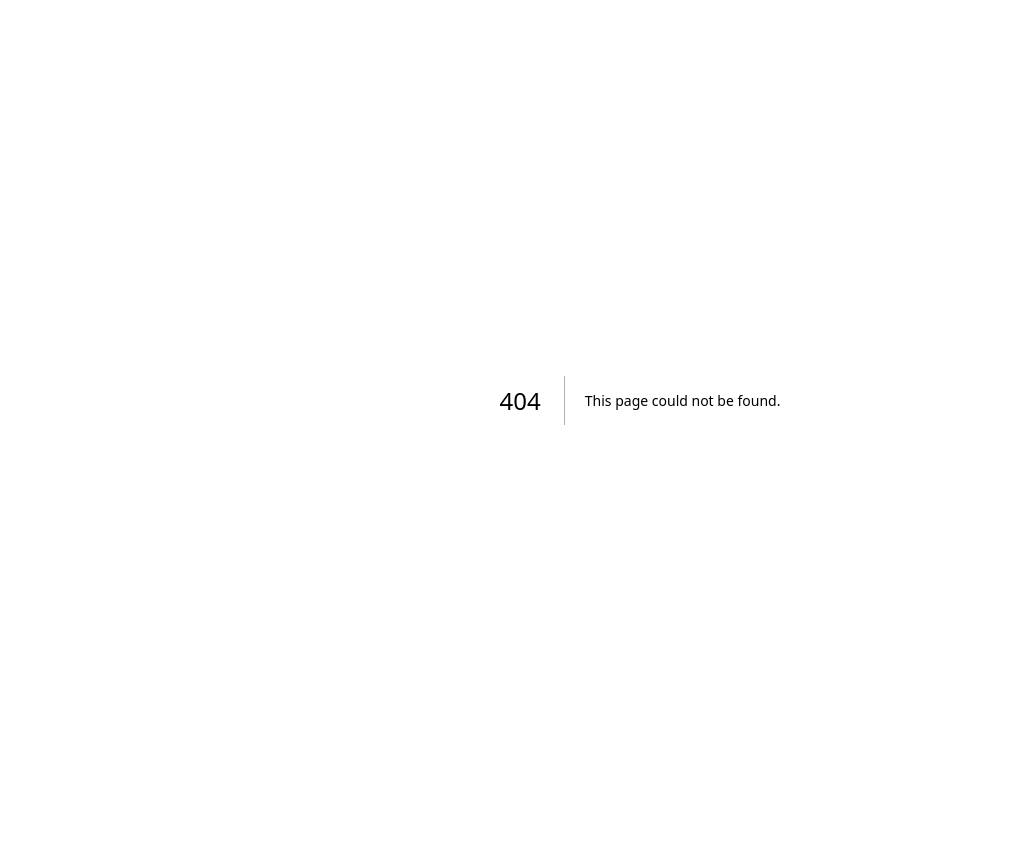
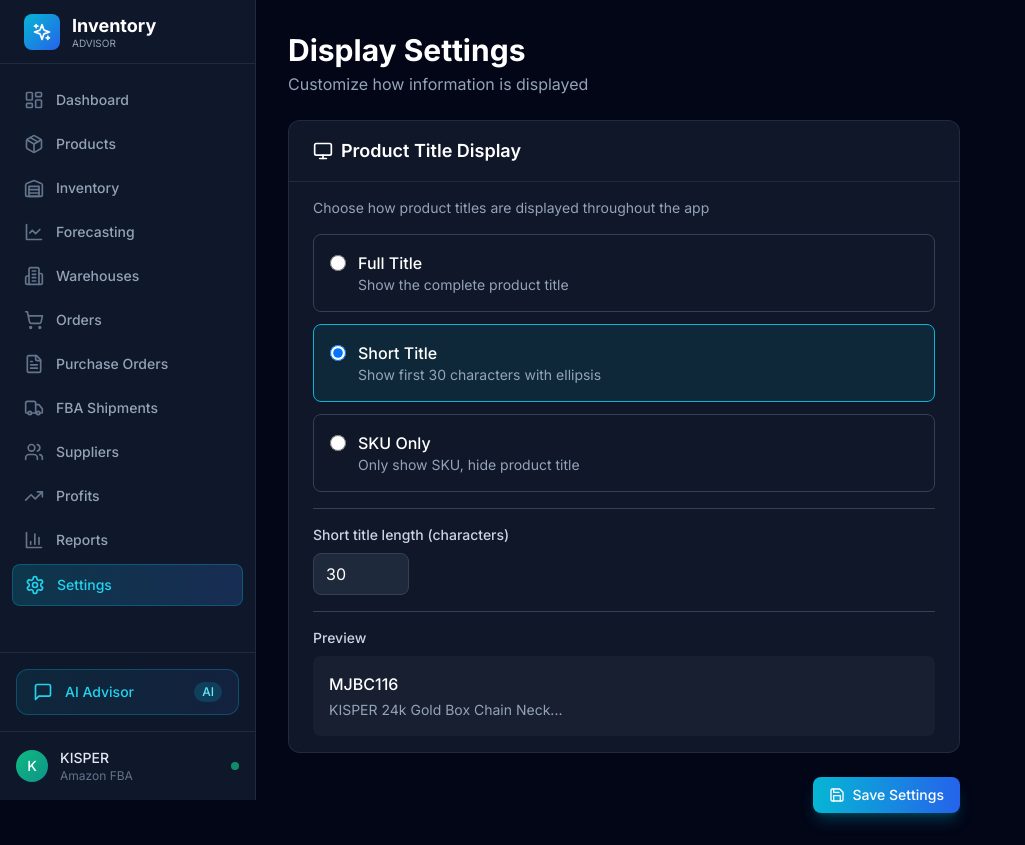
Before and after one commit to judyjanx-jpg/inventory-advisor, a Next.js app: page /settings/display in a window 1280 px wide. Before the commit this address had no page. Shown: the whole page, without its empty margins (0-1025 px from the left). Before the commit the page ends 800 px from the top, so only its background shows below. Built offline with nearby package versions, Linux system fonts and the light colour scheme.

Commit message:
Add Display Settings for product title display (full/short/none)

```diff
--- /dev/null
+++ b/app/settings/display/page.tsx
@@ -0,0 +1,157 @@
+'use client'
+
+import { useState, useEffect } from 'react'
+import MainLayout from '@/components/layout/MainLayout'
+import { Card, CardHeader, CardTitle, CardContent } from '@/components/ui/Card'
+import Button from '@/components/ui/Button'
+import { Monitor, Save, Check } from 'lucide-react'
+
+type TitleDisplayMode = 'full' | 'short' | 'none'
+
+interface DisplaySettings {
+  titleDisplay: TitleDisplayMode
+  shortTitleLength: number
+}
+
+const TITLE_OPTIONS: { value: TitleDisplayMode; label: string; description: string }[] = [
+  { value: 'full', label: 'Full Title', description: 'Show the complete product title' },
+  { value: 'short', label: 'Short Title', description: 'Show first 30 characters with ellipsis' },
+  { value: 'none', label: 'SKU Only', description: 'Only show SKU, hide product title' },
+]
+
+export default function DisplaySettingsPage() {
+  const [settings, setSettings] = useState<DisplaySettings>({
+    titleDisplay: 'short',
+    shortTitleLength: 30,
+  })
+  const [saved, setSaved] = useState(false)
+
+  useEffect(() => {
+    // Load settings from localStorage
+    const stored = localStorage.getItem('displaySettings')
+    if (stored) {
+      try {
+        setSettings(JSON.parse(stored))
+      } catch (e) {
+        console.error('Error loading display settings:', e)
+      }
+    }
+  }, [])
+
+  const saveSettings = () => {
+    localStorage.setItem('displaySettings', JSON.stringify(settings))
+    // Dispatch event so other components can react
+    window.dispatchEvent(new CustomEvent('displaySettingsChanged', { detail: settings }))
+    setSaved(true)
+    setTimeout(() => setSaved(false), 2000)
+  }
+
+  return (
+    <MainLayout>
+      <div className="space-y-6 max-w-2xl">
+        {/* Header */}
+        <div>
+          <h1 className="text-3xl font-bold text-white">Display Settings</h1>
+          <p className="text-slate-400 mt-1">Customize how information is displayed</p>
+        </div>
+
+        {/* Title Display */}
+        <Card>
+          <CardHeader>
+            <CardTitle className="flex items-center gap-2">
+              <Monitor className="w-5 h-5" />
+              Product Title Display
+            </CardTitle>
+          </CardHeader>
+          <CardContent className="space-y-4">
+            <p className="text-sm text-slate-400">
+              Choose how product titles are displayed throughout the app
+            </p>
+
+            <div className="space-y-3">
+              {TITLE_OPTIONS.map((option) => (
+                <label
+                  key={option.value}
+                  className={`flex items-start gap-3 p-4 rounded-lg border cursor-pointer transition-all ${
+                    settings.titleDisplay === option.value
+                      ? 'border-cyan-500 bg-cyan-500/10'
+                      : 'border-slate-700 hover:border-slate-600'
+                  }`}
+                >
+                  <input
+                    type="radio"
+                    name="titleDisplay"
+                    value={option.value}
+                    checked={settings.titleDisplay === option.value}
+                    onChange={(e) => setSettings({ ...settings, titleDisplay: e.target.value as TitleDisplayMode })}
+                    className="mt-1 w-4 h-4 text-cyan-500 bg-slate-800 border-slate-600"
+                  />
+                  <div>
+                    <div className="font-medium text-white">{option.label}</div>
+                    <div className="text-sm text-slate-400">{option.description}</div>
+                  </div>
+                </label>
+              ))}
+            </div>
+
+            {settings.titleDisplay === 'short' && (
+              <div className="pt-4 border-t border-slate-700">
+                <label className="block text-sm font-medium text-slate-300 mb-2">
+                  Short title length (characters)
+                </label>
+                <input
+                  type="number"
+                  min="10"
+                  max="100"
+                  value={settings.shortTitleLength}
+                  onChange={(e) => setSettings({ ...settings, shortTitleLength: parseInt(e.target.value) || 30 })}
+                  className="w-24 px-3 py-2 bg-slate-800 border border-slate-700 rounded-lg text-white"
+                />
+              </div>
+            )}
+
+            {/* Preview */}
+            <div className="pt-4 border-t border-slate-700">
+              <p className="text-sm font-medium text-slate-300 mb-2">Preview</p>
+              <div className="p-4 bg-slate-800/50 rounded-lg">
+                <div className="text-white font-medium">MJBC116</div>
+                {settings.titleDisplay === 'full' && (
+                  <div className="text-slate-400 text-sm mt-1">
+                    KISPER 24k Gold Box Chain Necklace – Thin, Dainty, Gold Plated Stainless Steel Jewelry for Women with Lobster Clasp, 16"
+                  </div>
+                )}
+                {settings.titleDisplay === 'short' && (
+                  <div className="text-slate-400 text-sm mt-1">
+                    {`KISPER 24k Gold Box Chain Necklace – Thin, Dainty, Gold Plated Stainless Steel Jewelry for Women with Lobster Clasp, 16"`.slice(0, settings.shortTitleLength)}...
+                  </div>
+                )}
+                {settings.titleDisplay === 'none' && (
+                  <div className="text-slate-500 text-sm mt-1 italic">
+                    (title hidden)
+                  </div>
+                )}
+              </div>
+            </div>
+          </CardContent>
+        </Card>
+
+        {/* Save Button */}
+        <div className="flex justify-end">
+          <Button onClick={saveSettings}>
+            {saved ? (
+              <>
+                <Check className="w-4 h-4 mr-2" />
+                Saved!
+              </>
+            ) : (
+              <>
+                <Save className="w-4 h-4 mr-2" />
+                Save Settings
+              </>
+            )}
+          </Button>
+        </div>
+      </div>
+    </MainLayout>
+  )
+}
--- a/app/settings/page.tsx
+++ b/app/settings/page.tsx
@@ -20,6 +20,14 @@ const SETTINGS_SECTIONS = [
     description: 'Connect and manage your Amazon seller account',
     icon: '📦',
     href: '/settings/amazon',
+    status: 'Configure',
+  },
+  {
+    id: 'display',
+    name: 'Display Options',
+    description: 'Customize how products and data are shown',
+    icon: '🖥️',
+    href: '/settings/display',
     status: 'Configure',
   },
   {
--- a/components/shipments/BoxCreation.tsx
+++ b/components/shipments/BoxCreation.tsx
@@ -4,6 +4,7 @@ import { useState, useEffect } from 'react'
 import { Package, Plus, Trash2, Info } from 'lucide-react'
 import Button from '@/components/ui/Button'
 import { Card, CardHeader, CardTitle, CardContent } from '@/components/ui/Card'
+import { useDisplaySettings, formatTitle } from '@/lib/useDisplaySettings'
 
 interface ShipmentItem {
   sku: string
@@ -45,6 +46,7 @@ export default function BoxCreation({
   boxes,
   onBoxesChange,
 }: BoxCreationProps) {
+  const displaySettings = useDisplaySettings()
   const [numBoxes, setNumBoxes] = useState(5)
   const [dimensions, setDimensions] = useState<BoxDimension[]>([
     { id: 1, length: 18, width: 14, height: 8, applyToBoxes: [1, 2, 3, 4, 5] }
@@ -309,8 +311,12 @@ export default function BoxCreation({
                 return (
                   <tr key={item.sku} className="border-b border-slate-800">
                     <td className="py-3 px-4">
-                      <div className="text-white font-medium text-sm">{item.productName}</div>
-                      <div className="text-slate-500 text-xs mt-0.5">SKU: {item.sku}</div>
+                      <div className="text-white font-medium text-sm">{item.sku}</div>
+                      {formatTitle(item.productName, displaySettings) && (
+                        <div className="text-slate-500 text-xs mt-0.5">
+                          {formatTitle(item.productName, displaySettings)}
+                        </div>
+                      )}
                     </td>
                     <td className={`py-3 px-4 text-center font-medium ${
                       isComplete ? 'text-emerald-400' : isOver ? 'text-red-400' : 'text-slate-400'
--- /dev/null
+++ b/lib/useDisplaySettings.ts
@@ -0,0 +1,71 @@
+'use client'
+
+import { useState, useEffect } from 'react'
+
+export type TitleDisplayMode = 'full' | 'short' | 'none'
+
+export interface DisplaySettings {
+  titleDisplay: TitleDisplayMode
+  shortTitleLength: number
+}
+
+const DEFAULT_SETTINGS: DisplaySettings = {
+  titleDisplay: 'short',
+  shortTitleLength: 30,
+}
+
+export function useDisplaySettings() {
+  const [settings, setSettings] = useState<DisplaySettings>(DEFAULT_SETTINGS)
+
+  useEffect(() => {
+    // Load from localStorage
+    const stored = localStorage.getItem('displaySettings')
+    if (stored) {
+      try {
+        setSettings(JSON.parse(stored))
+      } catch (e) {
+        console.error('Error loading display settings:', e)
+      }
+    }
+
+    // Listen for changes
+    const handleChange = (e: CustomEvent<DisplaySettings>) => {
+      setSettings(e.detail)
+    }
+
+    window.addEventListener('displaySettingsChanged', handleChange as EventListener)
+    return () => window.removeEventListener('displaySettingsChanged', handleChange as EventListener)
+  }, [])
+
+  return settings
+}
+
+export function formatTitle(title: string, settings: DisplaySettings): string | null {
+  if (!title) return null
+
+  switch (settings.titleDisplay) {
+    case 'none':
+      return null
+    case 'short':
+      if (title.length <= settings.shortTitleLength) return title
+      return title.slice(0, settings.shortTitleLength) + '...'
+    case 'full':
+    default:
+      return title
+  }
+}
+
+// Get settings synchronously (for components that can't use hooks)
+export function getDisplaySettings(): DisplaySettings {
+  if (typeof window === 'undefined') return DEFAULT_SETTINGS
+
+  const stored = localStorage.getItem('displaySettings')
+  if (stored) {
+    try {
+      return JSON.parse(stored)
+    } catch (e) {
+      return DEFAULT_SETTINGS
+    }
+  }
+  return DEFAULT_SETTINGS
+}
```
